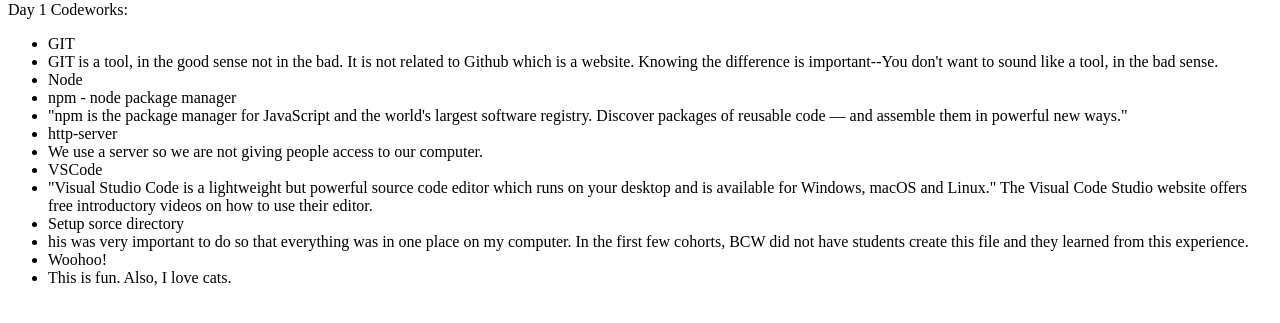
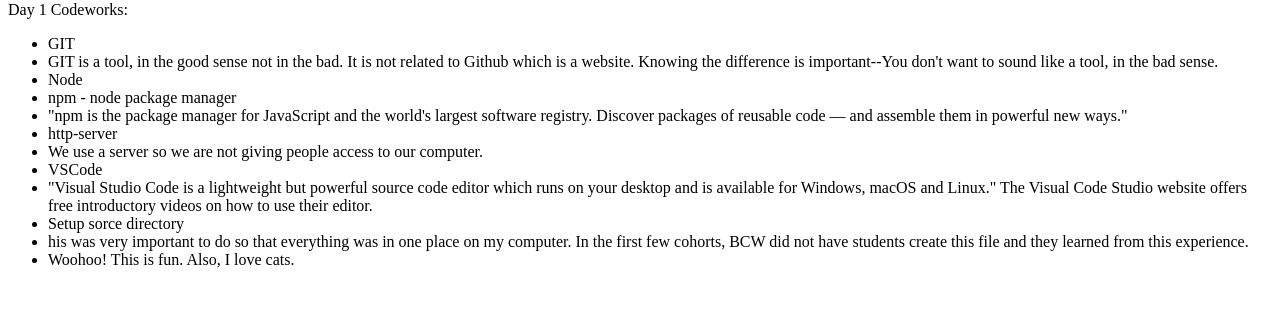
Before and after one commit to TheLandofSam/env-setup, a plain HTML site: page index.html in a window 1280 px wide. Shown: the part 79-402 px from the top of the page. Drawn offline with Linux system fonts and the light colour scheme.

Commit message:
more fine tuning

```diff
--- a/index.html
+++ b/index.html
@@ -11,18 +11,17 @@
     <p1>Day 1 Codeworks:
         <ul>
             <li>GIT</li>
-                <li>    GIT is a tool, in the good sense not in the bad. It is not related to Github which is a website. Knowing the difference is important--You don't want to sound like a tool, in the bad sense.</li>
+                <li>GIT is a tool, in the good sense not in the bad. It is not related to Github which is a website. Knowing the difference is important--You don't want to sound like a tool, in the bad sense.</li>
             <li>Node</li>
             <li>npm - node package manager</li>
-                <li>    "npm is the package manager for JavaScript and the world's largest software registry. Discover packages of reusable code — and assemble them in powerful new ways."</li>
+                <li>"npm is the package manager for JavaScript and the world's largest software registry. Discover packages of reusable code — and assemble them in powerful new ways."</li>
             <li>http-server</li>
-                <li>    We use a server so we are not giving people access to our computer.</li>
+                <li>We use a server so we are not giving people access to our computer.</li>
             <li>VSCode</li>
-                <li>    "Visual Studio Code is a lightweight but powerful source code editor which runs on your desktop and is available for Windows, macOS and Linux." The Visual Code Studio website offers free introductory videos on how to use their editor.</li>
+                <li>"Visual Studio Code is a lightweight but powerful source code editor which runs on your desktop and is available for Windows, macOS and Linux." The Visual Code Studio website offers free introductory videos on how to use their editor.</li>
             <li>Setup sorce directory</li>
-                <li>    his was very important to do so that everything was in one place on my computer. In the first few cohorts, BCW did not have students create this file and they learned from this experience.</li>
-            <li>Woohoo!</li>
-                <li>    This is fun. Also, I love cats.</li>
+                <li>his was very important to do so that everything was in one place on my computer. In the first few cohorts, BCW did not have students create this file and they learned from this experience.</li>
+            <li>Woohoo! This is fun. Also, I love cats.</li>
         </ul>
     </p1>
 </body>
```
